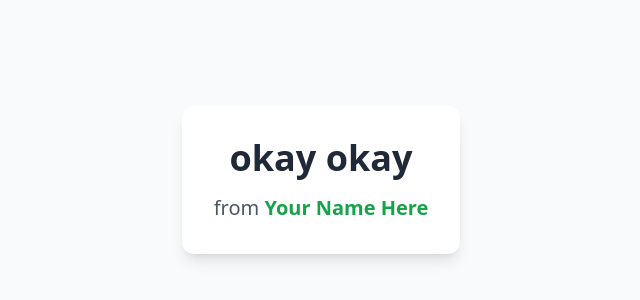
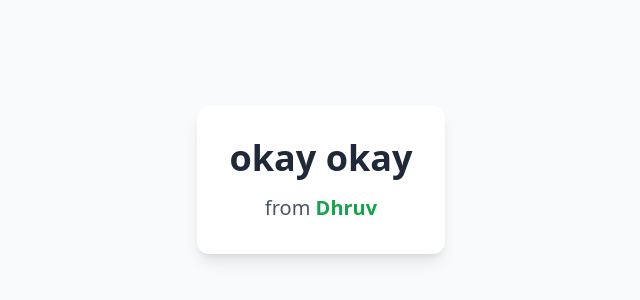
Before and after one commit to DhruvK278/aws-cognito-lab, a plain HTML site: page home.html in a window 1280 px wide. Shown: the part 220-520 px from the top of the page, without its empty margins (319-959 px from the left). Drawn offline with nearby package versions, Linux system fonts and the light colour scheme.

Commit message:
Update home.html

```diff
--- a/home.html
+++ b/home.html
@@ -12,7 +12,7 @@
             <h1 class="text-4xl font-bold text-gray-800 mb-4">okay okay</h1>
             <p class="text-xl text-gray-600">
                 from
-                <span class="font-semibold text-green-600">Your Name Here</span>
+                <span class="font-semibold text-green-600">Dhruv</span>
             </p>
         </div>
     </main>
```
